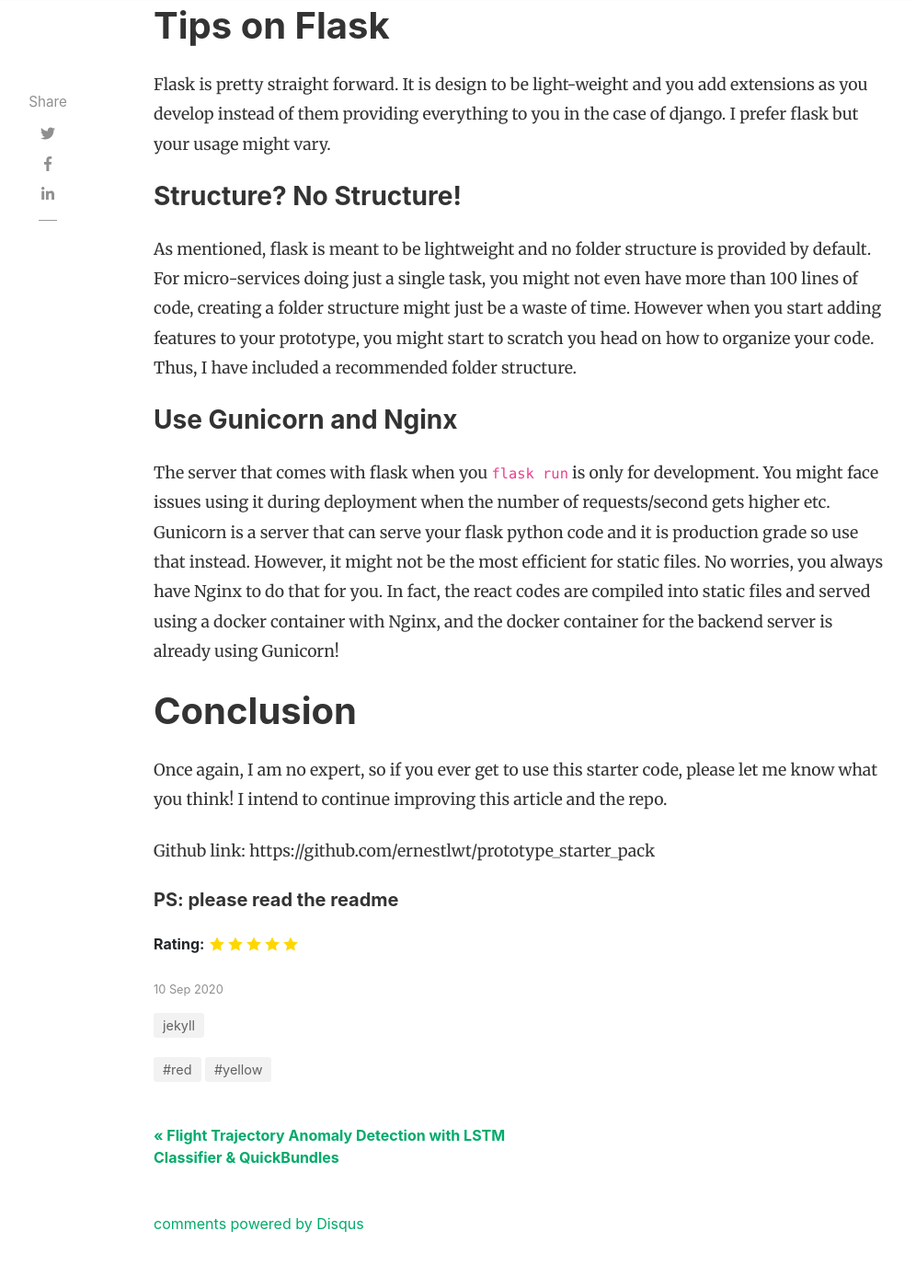
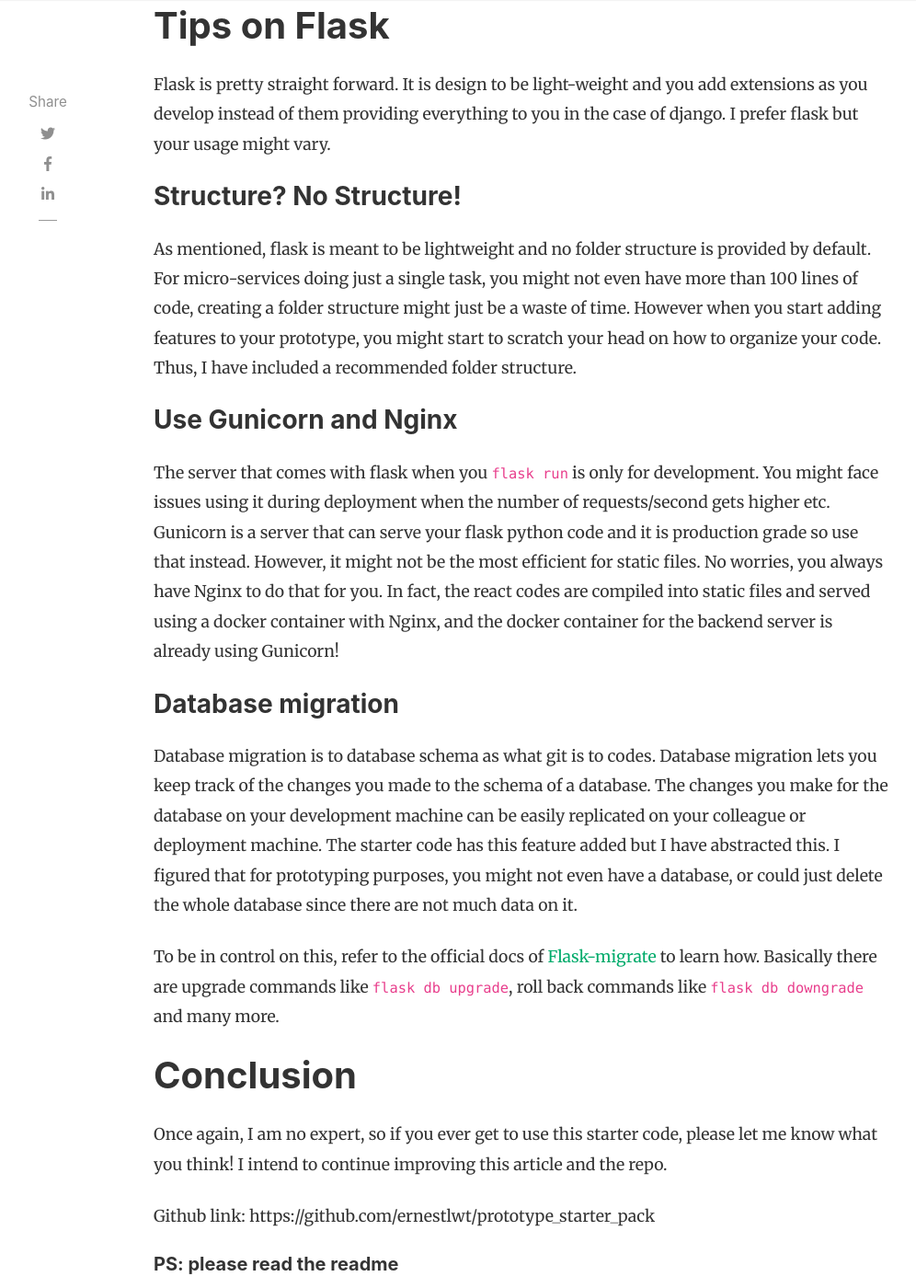
Before and after one commit to DinoHub/dinohub.github.io, a Jekyll site: the page built from _posts/2020-09-10-Starter-Code-For-Quick-Web-Prototype.md, in a window 1280 px wide and 1400 px high, scrolled down 2861 px. Shown: the whole window at 92% size, without its empty margins (118-1114 px from the left). Built offline with Jekyll 4.4.1, drawn with Linux system fonts in a browser that asks for light colours; nearby versions of some CDN libraries; comment, search, counter and statistics services are not loaded.

Commit message:
updated 2020-09-10-Starter-Code-For-Quick-Web-Prototype.md

```diff
--- a/_posts/2020-09-10-Starter-Code-For-Quick-Web-Prototype.md
+++ b/_posts/2020-09-10-Starter-Code-For-Quick-Web-Prototype.md
@@ -49,10 +49,15 @@
 Flask is pretty straight forward. It is design to be light-weight and you add extensions as you develop instead of them providing everything to you in the case of django. I prefer flask but your usage might vary.
 
 ### Structure? No Structure!
-As mentioned, flask is meant to be lightweight and no folder structure is provided by default. For micro-services doing just a single task, you might not even have more than 100 lines of code, creating a folder structure might just be a waste of time. However when you start adding features to your prototype, you might start to scratch you head on how to organize your code. Thus, I have included a recommended folder structure.
+As mentioned, flask is meant to be lightweight and no folder structure is provided by default. For micro-services doing just a single task, you might not even have more than 100 lines of code, creating a folder structure might just be a waste of time. However when you start adding features to your prototype, you might start to scratch your head on how to organize your code. Thus, I have included a recommended folder structure.
 
 ### Use Gunicorn and Nginx
 The server that comes with flask when you `flask run` is only for development. You might face issues using it during deployment when the number of requests/second gets higher etc. Gunicorn is a server that can serve your flask python code and it is production grade so use that instead. However, it might not be the most efficient for static files. No worries, you always have Nginx to do that for you. In fact, the react codes are compiled into static files and served using a docker container with Nginx, and the docker container for the backend server is already using Gunicorn!
+
+### Database migration
+Database migration is to database schema as what git is to codes. Database migration lets you keep track of the changes you made to the schema of a database. The changes you make for the database on your development machine can be easily replicated on your colleague or deployment machine. The starter code has this feature added but I have abstracted this. I figured that for prototyping purposes, you might not even have a database, or could just delete the whole database since there are not much data on it.
+
+To be in control on this, refer to the official docs of [Flask-migrate](https://flask-migrate.readthedocs.io/en/latest/) to learn how. Basically there are upgrade commands like `flask db upgrade`, roll back commands like `flask db downgrade` and many more.
 
 # Conclusion
 Once again, I am no expert, so if you ever get to use this starter code, please let me know what you think! I intend to continue improving this article and the repo.
```
